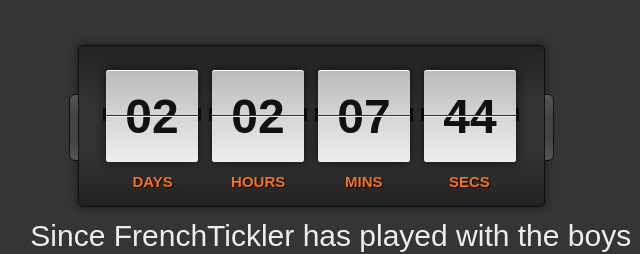
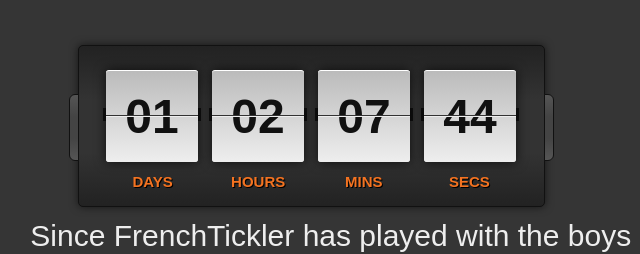
Before and after one commit to HaroldStash/haroldstash.github.io, a plain HTML site: page index.html in a window 1280 px wide. Shown: the part 274-528 px from the top of the page, 329-969 px from the left. Drawn offline with Linux system fonts and the light colour scheme.

Commit message:
He played today

```diff
--- a/index.html
+++ b/index.html
@@ -17,7 +17,7 @@
 
 
 <script>
-var target_date = new Date("2021-09-20 0:00:00").getTime();
+var target_date = new Date("2021-09-21 0:00:00").getTime();
 var days, hours, minutes, seconds; // variables for time units
 
 var countdown = document.getElementById("tiles"); // get tag element
```
